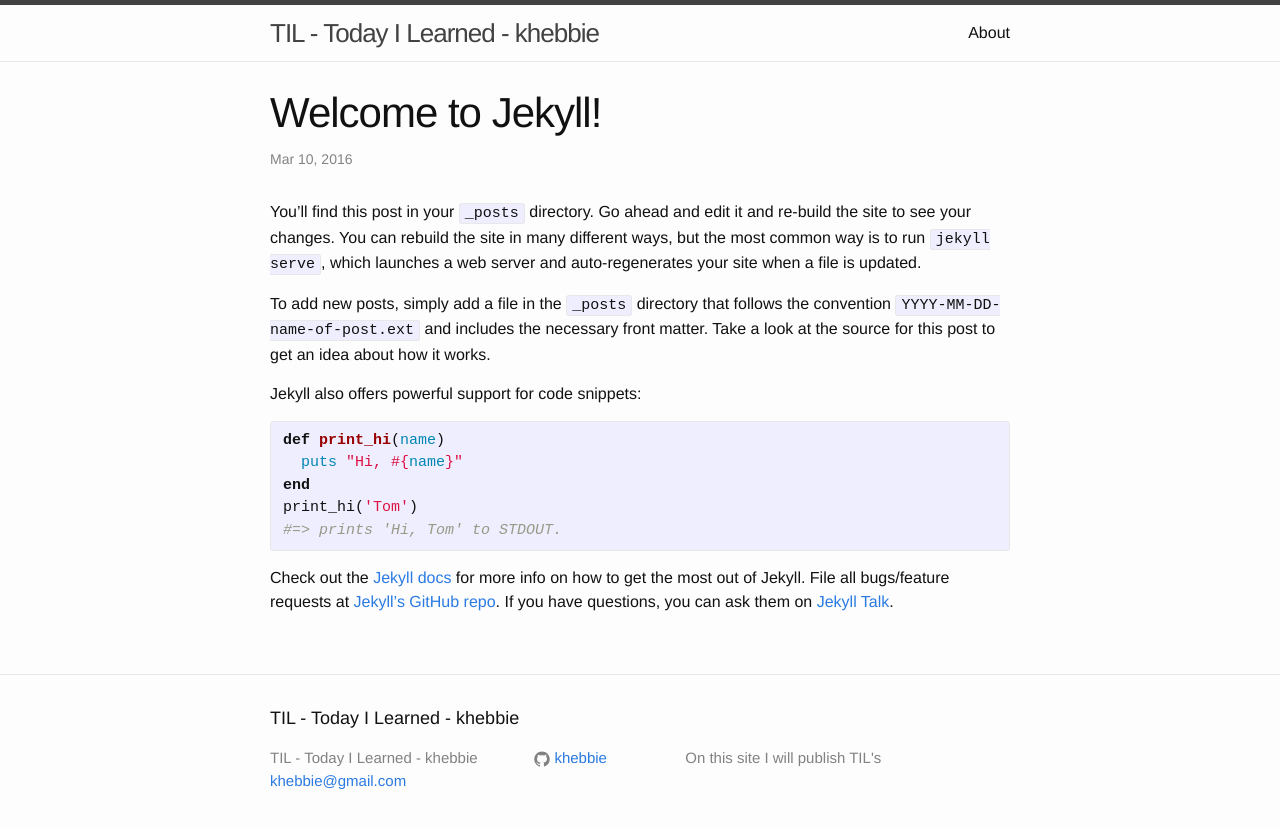
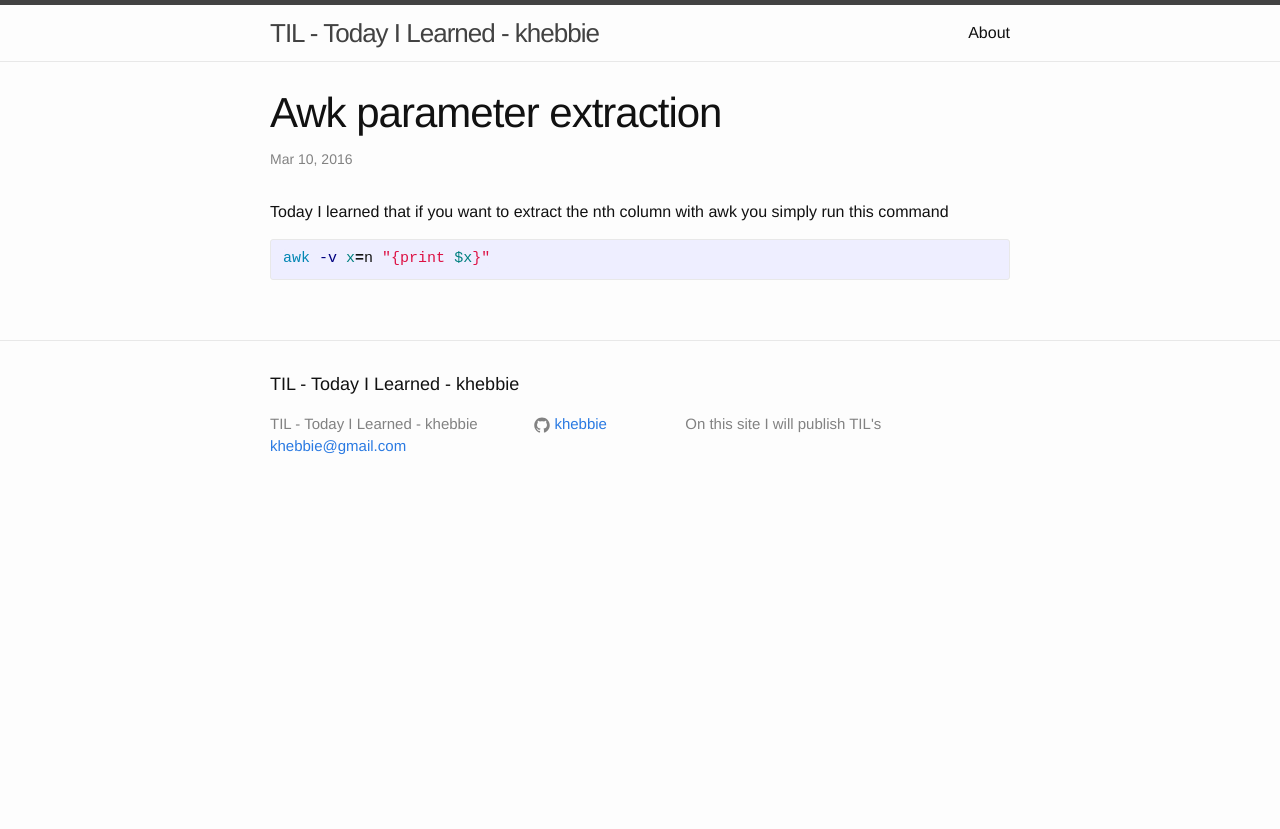
Before and after one commit to khebbie/khebbie.github.io, a Jekyll site: the page built from _posts/2016-03-10-AWK_parameter_extraction.markdown, in a window 1280 px wide. Shown: the top 829 px of the page. Built offline with Jekyll 4.4.1, drawn with Linux system fonts in a browser that asks for light colours.

Commit message:
update post

```diff
--- a/_posts/2016-03-10-AWK_parameter_extraction.markdown
+++ b/_posts/2016-03-10-AWK_parameter_extraction.markdown
@@ -1,25 +1,11 @@
 ---
 layout: post
-title:  "Welcome to Jekyll!"
+title:  "Awk parameter extraction"
 date:   2016-03-10 10:06:21 +0100
-categories: jekyll update
+categories: awk
 ---
-You’ll find this post in your `_posts` directory. Go ahead and edit it and re-build the site to see your changes. You can rebuild the site in many different ways, but the most common way is to run `jekyll serve`, which launches a web server and auto-regenerates your site when a file is updated.
+Today I learned that if you want to extract the nth column with awk you simply run this command
 
-To add new posts, simply add a file in the `_posts` directory that follows the convention `YYYY-MM-DD-name-of-post.ext` and includes the necessary front matter. Take a look at the source for this post to get an idea about how it works.
-
-Jekyll also offers powerful support for code snippets:
-
-{% highlight ruby %}
-def print_hi(name)
-  puts "Hi, #{name}"
-end
-print_hi('Tom')
-#=> prints 'Hi, Tom' to STDOUT.
+{% highlight bash %}
+awk -v x=n "{print $x}"
 {% endhighlight %}
-
-Check out the [Jekyll docs][jekyll-docs] for more info on how to get the most out of Jekyll. File all bugs/feature requests at [Jekyll’s GitHub repo][jekyll-gh]. If you have questions, you can ask them on [Jekyll Talk][jekyll-talk].
-
-[jekyll-docs]: http://jekyllrb.com/docs/home
-[jekyll-gh]:   https://github.com/jekyll/jekyll
-[jekyll-talk]: https://talk.jekyllrb.com/
```
